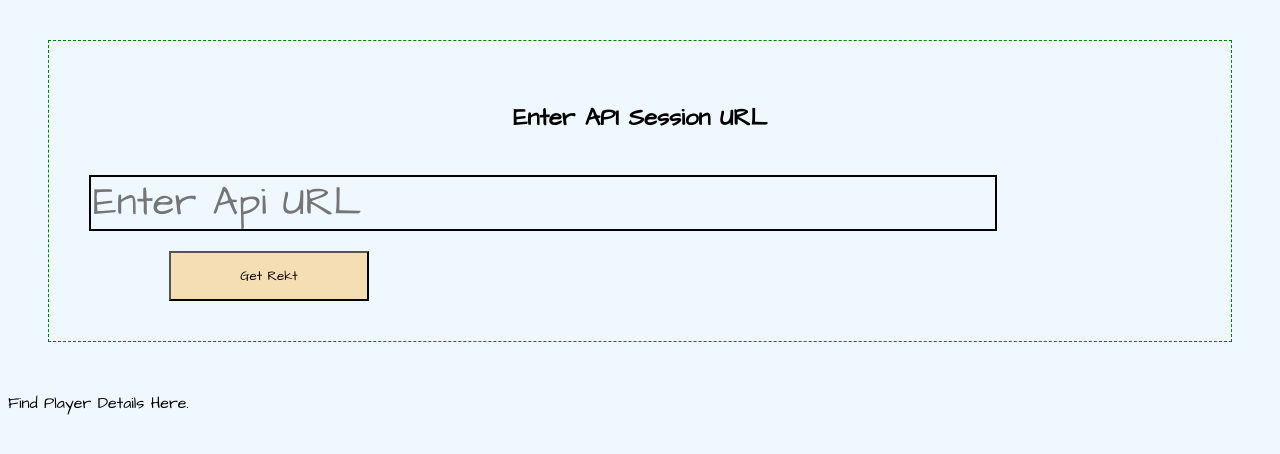
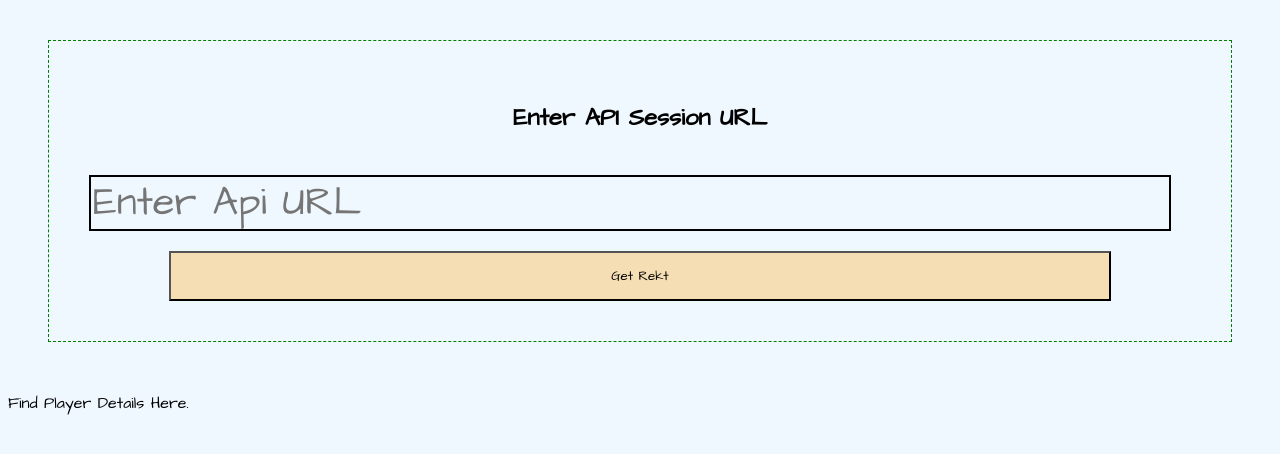
Before and after one commit to authoritydmc/PointingPoker_apiView, a Flask app: page / in a window 1280 px wide. Shown: the top 454 px of the page. Run offline with Flask 2, Linux system fonts and the light colour scheme; some web fonts are replaced.

Commit message:
a bit more responsive

```diff
--- a/pointingpoker/static/style.css
+++ b/pointingpoker/static/style.css
@@ -6,7 +6,8 @@
 #api_id
 {
     height:50px;;
-    width: 900px;
+    width: auto;
+    min-width:300px;
     font-size: 2.5em;
     border:2px solid black;
     margin:20px 20px 20px 0;
@@ -14,7 +15,7 @@
 }
 #SaveApi
 {
-    width:200px;
+    width:auto;
     background:wheat;
     height:50px;
     align-items: center;
@@ -40,6 +41,7 @@
 {
     display:flex;
     flex-direction: row;
+    flex-wrap: wrap;
     justify-content:space-around;
 }
 
@@ -49,12 +51,15 @@
     flex-direction:column;
     justify-items: space-around;
     border:1px solid red;
-    width:200px;
+    width:auto;
     height:auto;
+    min-width: 100px;
+    min-height: 100px;
     background-color:white ;
     text-align:center;
     align-items: center;
     padding:20px 10px;
+    margin:10px;
 
 }
 
@@ -79,6 +84,8 @@ background-color:white;
     display:flex;
     flex-direction:row;
     justify-content:space-between;
+    flex-wrap: wrap;
+    margin:20px;
 }
 .points
 {
```
Also changed, not shown: pointingpoker/templates/main2.html (+12 -5 lines).
